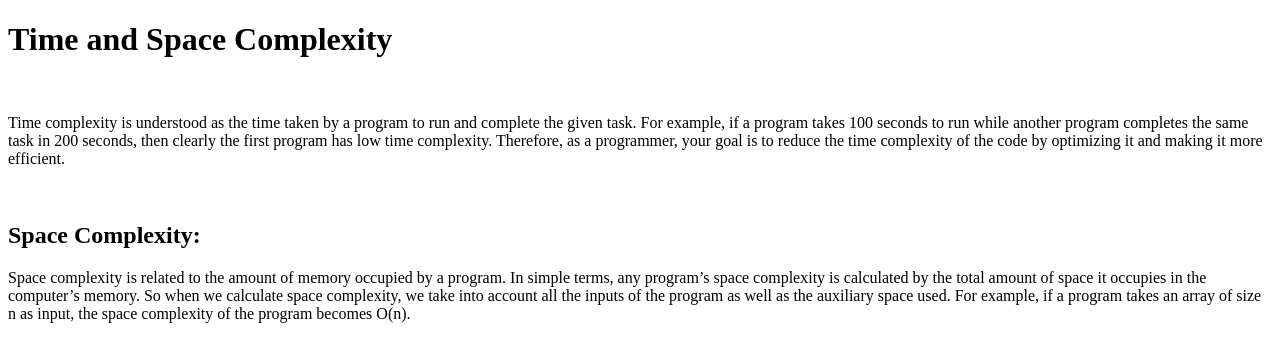
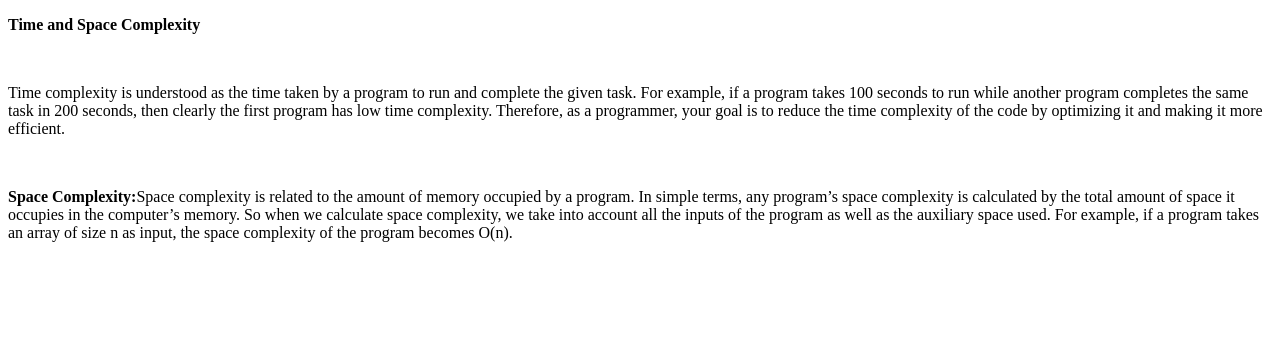
Before and after one commit to acciojob/time-and-space-complexity-8839533920, a website: page main.html in a window 1280 px wide. Drawn offline with Linux system fonts and the light colour scheme.

Commit message:
created a submission

```diff
--- a/main.html
+++ b/main.html
@@ -8,11 +8,11 @@
 
 <body>
 	<!-- the entire body must be written by student -->
-	<h1>Time and Space Complexity</h1>
+	<p><b>Time and Space Complexity</b></p>
 	<br>
 	<p>Time complexity is understood as the time taken by a program to run and complete the given task. For example, if a program takes 100 seconds to run while another program completes the same task in 200 seconds, then clearly the first program has low time complexity. Therefore, as a programmer, your goal is to reduce the time complexity of the code by optimizing it and making it more efficient.</p>
 	<br>
-	<h2>Space Complexity:</h2><p>Space complexity is related to the amount of memory occupied by a program. In simple terms, any program’s space complexity is calculated by the total amount of space it occupies in the computer’s memory. So when we calculate space complexity, we take into account all the inputs of the program as well as the auxiliary space used. For example, if a program takes an array of size n as input, the space complexity of the program becomes O(n).</p>
+	<p><b>Space Complexity:</b>Space complexity is related to the amount of memory occupied by a program. In simple terms, any program’s space complexity is calculated by the total amount of space it occupies in the computer’s memory. So when we calculate space complexity, we take into account all the inputs of the program as well as the auxiliary space used. For example, if a program takes an array of size n as input, the space complexity of the program becomes O(n).</p>
 
     <script type="text/javascript" src="./script.js">
 </script>
```
